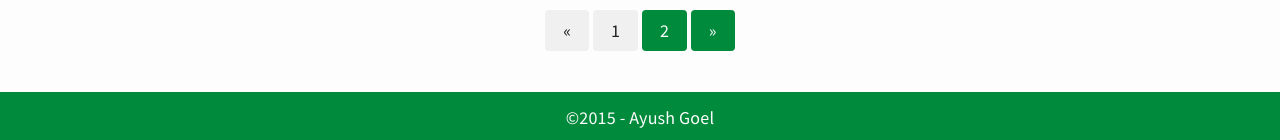
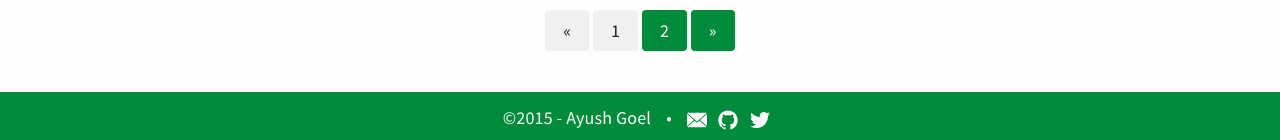
Before and after one commit to ayushgoel/ayushgoel.github.io, a Jekyll site: the page built from index.html, in a window 1280 px wide. Shown: the part 1541-1681 px from the top of the page. Built offline with Jekyll 4.4.1, drawn with Linux system fonts in a browser that asks for light colours; the list of posts is cut into pages by our own code.

Commit message:
Add contact icons to footer

```diff
--- a/_includes/footer.html
+++ b/_includes/footer.html
@@ -1 +1,43 @@
-<footer><span>©2015 - Ayush Goel</span></footer>
+<footer>
+  <span>
+    &copy;2015 - {{ site.author.name}}
+
+    {% if site.author.github or site.author.email or site.author.twitter %}
+      &nbsp;&nbsp;&nbsp;•&nbsp;&nbsp;&nbsp;
+    {% endif %}
+
+    {% if site.author.email %}
+      <a href="mailto:{{ site.author.email }}">
+        <span class="icon">
+          <svg viewBox="0 0 14 14">
+            <path d="M7,9L5.268,7.484l-4.952,4.245C0.496,11.896,0.739,12,1.007,12h11.986 c0.267,0,0.509-0.104,0.688-0.271L8.732,7.484L7,9z M13.684,2.271C13.504,2.103,13.262,2,12.993,2H1.007C0.74,2,0.498,2.104,0.318,2.273L7,8 L13.684,2.271z"/>
+            <polygon points="0,2.878 0,11.186 4.833,7.079"/>
+            <polygon points="9.167,7.079 14,11.186 14,2.875"/>
+          </svg>
+        </span>
+      </a>&nbsp;
+    {% endif %}
+
+    {% if site.author.github %}
+      <a href="https://github.com/{{ site.author.github }}">
+        <span class="icon">
+          <svg viewBox="0 0 16 16">
+            <path d="M7.999,0.431c-4.285,0-7.76,3.474-7.76,7.761 c0,3.428,2.223,6.337,5.307,7.363c0.388,0.071,0.53-0.168,0.53-0.374c0-0.184-0.007-0.672-0.01-1.32 c-2.159,0.469-2.614-1.04-2.614-1.04c-0.353-0.896-0.862-1.135-0.862-1.135c-0.705-0.481,0.053-0.472,0.053-0.472 c0.779,0.055,1.189,0.8,1.189,0.8c0.692,1.186,1.816,0.843,2.258,0.645c0.071-0.502,0.271-0.843,0.493-1.037 C4.86,11.425,3.049,10.76,3.049,7.786c0-0.847,0.302-1.54,0.799-2.082C3.768,5.507,3.501,4.718,3.924,3.65 c0,0,0.652-0.209,2.134,0.796C6.677,4.273,7.34,4.187,8,4.184c0.659,0.003,1.323,0.089,1.943,0.261 c1.482-1.004,2.132-0.796,2.132-0.796c0.423,1.068,0.157,1.857,0.077,2.054c0.497,0.542,0.798,1.235,0.798,2.082 c0,2.981-1.814,3.637-3.543,3.829c0.279,0.24,0.527,0.713,0.527,1.437c0,1.037-0.01,1.874-0.01,2.129 c0,0.208,0.14,0.449,0.534,0.373c3.081-1.028,5.302-3.935,5.302-7.362C15.76,3.906,12.285,0.431,7.999,0.431z"/>
+          </svg>
+        </span>
+      </a>&nbsp;
+    {% endif %}
+
+    {% if site.author.twitter %}
+      <a href="https://twitter.com/{{ site.author.twitter }}">
+        <span class="icon">
+          <svg viewBox="0 0 16 16">
+            <path d="M15.969,3.058c-0.586,0.26-1.217,0.436-1.878,0.515c0.675-0.405,1.194-1.045,1.438-1.809
+            c-0.632,0.375-1.332,0.647-2.076,0.793c-0.596-0.636-1.446-1.033-2.387-1.033c-1.806,0-3.27,1.464-3.27,3.27 c0,0.256,0.029,0.506,0.085,0.745C5.163,5.404,2.753,4.102,1.14,2.124C0.859,2.607,0.698,3.168,0.698,3.767 c0,1.134,0.577,2.135,1.455,2.722C1.616,6.472,1.112,6.325,0.671,6.08c0,0.014,0,0.027,0,0.041c0,1.584,1.127,2.906,2.623,3.206 C3.02,9.402,2.731,9.442,2.433,9.442c-0.211,0-0.416-0.021-0.615-0.059c0.416,1.299,1.624,2.245,3.055,2.271 c-1.119,0.877-2.529,1.4-4.061,1.4c-0.264,0-0.524-0.015-0.78-0.046c1.447,0.928,3.166,1.469,5.013,1.469 c6.015,0,9.304-4.983,9.304-9.304c0-0.142-0.003-0.283-0.009-0.423C14.976,4.29,15.531,3.714,15.969,3.058z"/>
+          </svg>
+        </span>
+      </a>&nbsp;
+    {% endif %}
+
+  </span>
+</footer>
--- a/_sass/base.scss
+++ b/_sass/base.scss
@@ -45,3 +45,18 @@
 		color: darken($main-color, 5%);
 	}
 }
+
+.icon {
+  > svg {
+      display: inline-block;
+      width: 20px;
+      height: 20px;
+      vertical-align: middle;
+      path {
+        fill: $background-color;
+      }
+      polygon {
+        fill: $background-color
+      }
+  }
+}
```
